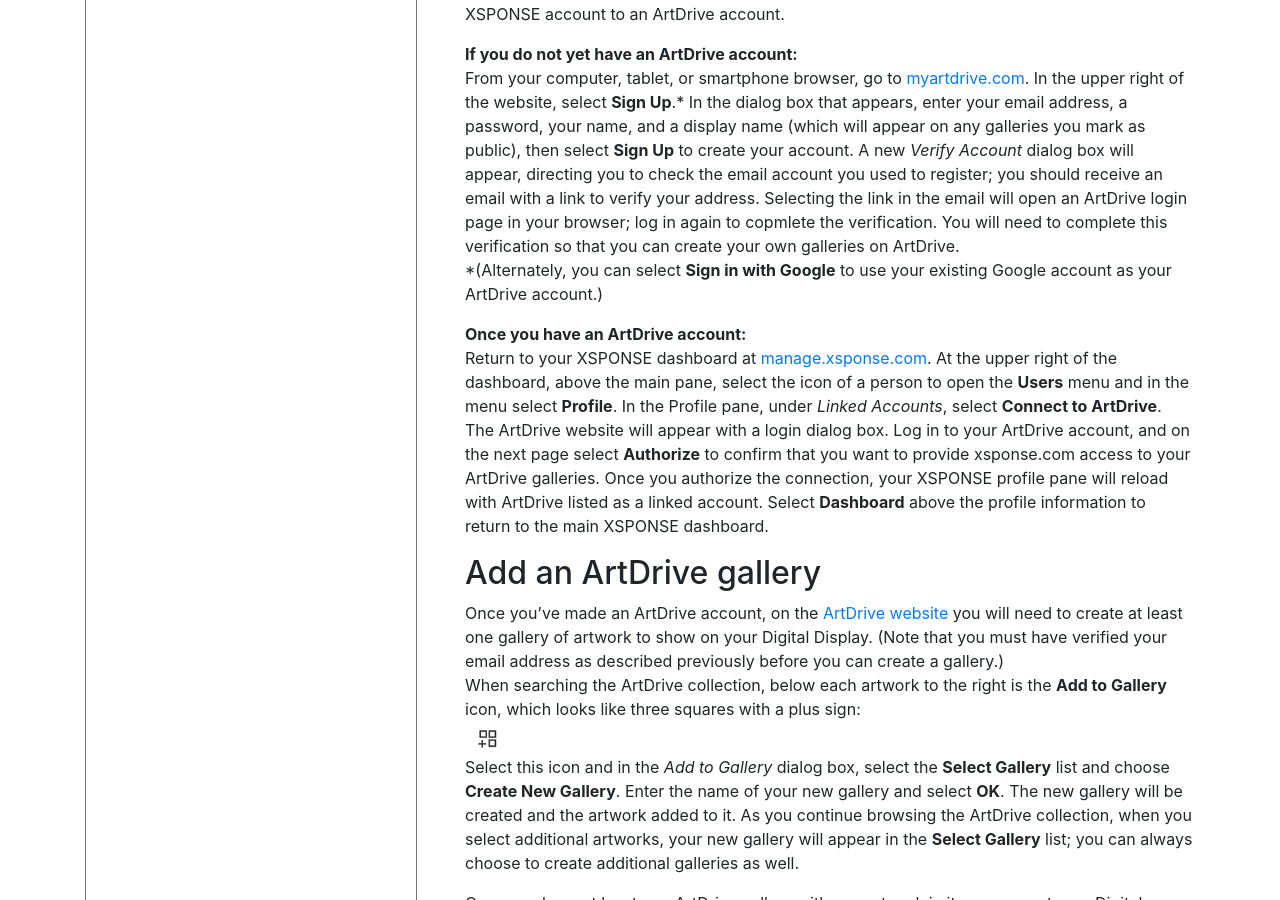
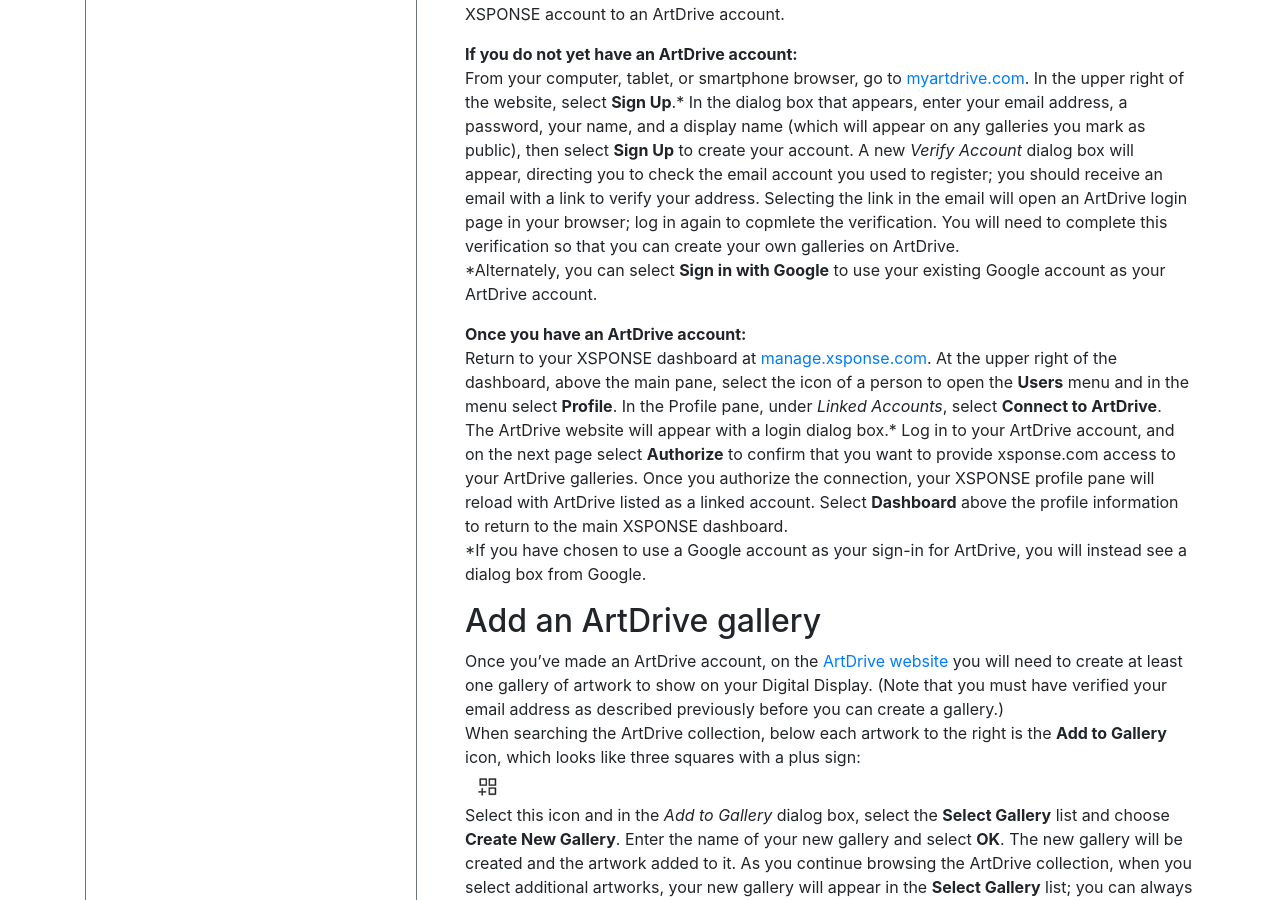
Before and after one commit to NrsSystems/docs, a Jekyll site: the page built from digital-displays/artdrive-quickstart.md, in a window 1280 px wide and 900 px high, scrolled down 1758 px. Built offline with Jekyll 4.4.1, drawn with Linux system fonts in a browser that asks for light colours; our own code applies the rules of GitHub Pages for plain Markdown files.

Commit message:
Update artdrive-quickstart.md

```diff
--- a/digital-displays/artdrive-quickstart.md
+++ b/digital-displays/artdrive-quickstart.md
@@ -34,10 +34,11 @@ Once your Digital Display is set up and connected to the XPSONSE service, you ca
 
 **If you do not yet have an ArtDrive account:**
 From your computer, tablet, or smartphone browser, go to [myartdrive.com](https://myartdrive.com). In the upper right of the website, select **Sign Up**.\* In the dialog box that appears, enter your email address, a password, your name, and a display name (which will appear on any galleries you mark as public), then select **Sign Up** to create your account. A new _Verify Account_ dialog box will appear, directing you to check the email account you used to register; you should receive an email with a link to verify your address. Selecting the link in the email will open an ArtDrive login page in your browser; log in again to copmlete the verification. You will need to complete this verification so that you can create your own galleries on ArtDrive.
-\*(Alternately, you can select **Sign in with Google** to use your existing Google account as your ArtDrive account.)
+\*Alternately, you can select **Sign in with Google** to use your existing Google account as your ArtDrive account.
 
 **Once you have an ArtDrive account:**
-Return to your XSPONSE dashboard at [manage.xsponse.com](https://manage.xsponse.com). At the upper right of the dashboard, above the main pane, select the icon of a person to open the **Users** menu and in the menu select **Profile**. In the Profile pane, under _Linked Accounts_, select **Connect to ArtDrive**. The ArtDrive website will appear with a login dialog box. Log in to your ArtDrive account, and on the next page select **Authorize** to confirm that you want to provide xsponse.com access to your ArtDrive galleries. Once you authorize the connection, your XSPONSE profile pane will reload with ArtDrive listed as a linked account. Select **Dashboard** above the profile information to return to the main XSPONSE dashboard.
+Return to your XSPONSE dashboard at [manage.xsponse.com](https://manage.xsponse.com). At the upper right of the dashboard, above the main pane, select the icon of a person to open the **Users** menu and in the menu select **Profile**. In the Profile pane, under _Linked Accounts_, select **Connect to ArtDrive**. The ArtDrive website will appear with a login dialog box.\* Log in to your ArtDrive account, and on the next page select **Authorize** to confirm that you want to provide xsponse.com access to your ArtDrive galleries. Once you authorize the connection, your XSPONSE profile pane will reload with ArtDrive listed as a linked account. Select **Dashboard** above the profile information to return to the main XSPONSE dashboard.
+\*If you have chosen to use a Google account as your sign-in for ArtDrive, you will instead see a dialog box from Google.
 
 ## Add an ArtDrive gallery
 Once you've made an ArtDrive account, on the [ArtDrive website](https://myartdrive.com) you will need to create at least one gallery of artwork to show on your Digital Display. (Note that you must have verified your email address as described previously before you can create a gallery.)
```
